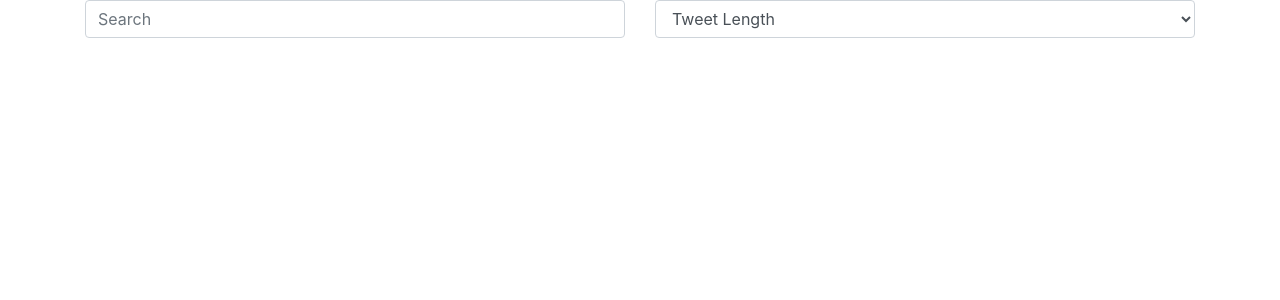
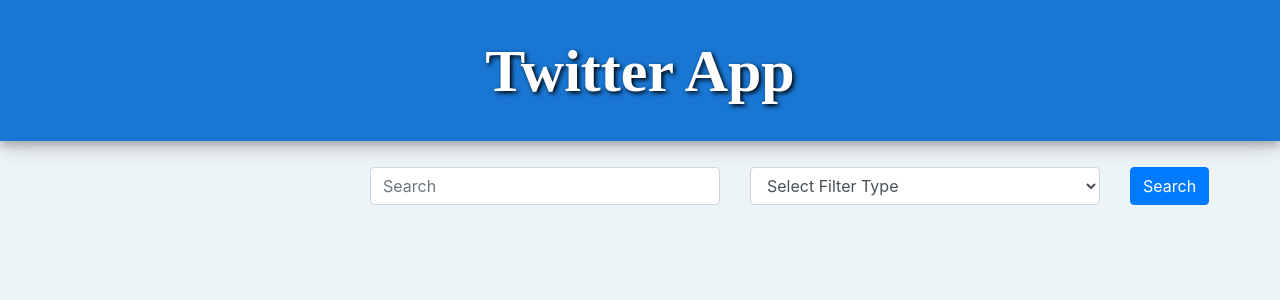
Before and after one commit to shakti97/TwitterDashboardApp, a React (Create React App) app: page / in a window 1280 px wide. Shown: the top 300 px of the page. Built offline with nearby package versions, Linux system fonts and the light colour scheme; no server answers.

Commit message:
Refactor App

```diff
--- a/src/Components/FilterTweets/FilterTweets.jsx
+++ b/src/Components/FilterTweets/FilterTweets.jsx
@@ -6,15 +6,20 @@
         <React.Fragment>
             <form>
                 <div className="form-group row">
-                    <div className="col-md-6">
+                    <div className="col-md-3"></div>
+                    <div className="col-md-4">
                         <input type="text" placeholder='Search' name='searchValue' onChange={props.handleChange} className='form-control'/>
+                        {props.clientSideValidation.includes('tweetLength') && <div className='redColor'>Must A Number for Tweet Length Filter</div>}
                     </div>
-                    <div className="col-md-6">
+                    <div className="col-md-4">
                         <select name="filterName" id="filterName" className='form-control' onChange={props.handleChange}>
-                            <option value="" defaultValue disabled>Select Filter Type</option>
+                            <option value="" defaultValue>Select Filter Type</option>
                             <option value="tweetLength">Tweet Length</option>
                             <option value="textSearch">Text Search</option>
                         </select>
+                    </div>
+                    <div className="col-md-1">
+                        <button className='btn btn-primary' onClick={props.searchTweets}>Search</button>
                     </div>
                 </div>
             </form>
--- /dev/null
+++ b/src/Container/Main.css
@@ -0,0 +1,7 @@
+.mainContainer{
+    background-color:#EDF4F8;
+    min-height: 100vh;
+}
+.redColor{
+    color : red;
+}
--- a/src/Container/Main.jsx
+++ b/src/Container/Main.jsx
@@ -1,31 +1,95 @@
 import React, { Component } from 'react';
-import Twitter from 'twitter';
 import Axios from 'axios';
 import DisplayTweet from '../Components/DisplayTweets/DisplayTweet';
 import FilterTweets from '../Components/FilterTweets/FilterTweets';
+import Header from '../Components/Header/Header';
+import './Main.css';
 
+const regexNumber=/^[0-9]+$/;
 class Main extends Component {
     constructor(props) {
         super(props);
         this.state = {
             userName : '',
+            searchValue : '',
+            filterName : '',
+            clientSideValidation : [],
             tweets : [],
             filterTweets : []
         };
     }
     handleChange=(event)=>{
         event.preventDefault();
-        var targetName=event.target.name;
         this.setState({
             [event.target.name] : event.target.value
         },()=>{
-            if(targetName==='filterName'){
-
+            console.log(this.state);
+            if(this.state.searchValue===''){
+                this.setState({
+                    filterTweets : this.state.tweets
+                })
             }
+        })
+    }
+    searchTweets=(event)=>{
+        event.preventDefault();
+        console.log('search Tweet');
+        if(this.state.filterName==='tweetLength'){
+            if(!regexNumber.test(this.state.searchValue)){
+                this.setState({
+                    clientSideValidation : ['tweetLength']
+                })
+            }
+            else{
+                console.log('Calling filter By Length');
+                this.filterByLength(this.state.searchValue);
+            }
+        }
+        if(this.state.filterName==='textSearch'){
+            this.filterByText(this.state.searchValue);
+        }
+    }
+    filterByText=(searchedText)=>{
+        var filterTweets=this.state.tweets;
+        var filteredTweets=filterTweets.filter(tweet=>{
+            if((tweet.text).includes(searchedText)){
+                return tweet;
+            }
+        })
+        this.setState({
+            filterTweets : filteredTweets
+        },()=>{
+            console.log('filter By Text',this.state.filterTweets);
+        })
+    }
+    filterByLength=(tweetLength)=>{
+        var filterTweets=this.state.tweets;
+        var filteredTweets=filterTweets.filter((tweet)=>{
+            console.log("tweet Length "+tweet.length+" search tweet length "+tweetLength );
+            if(tweet.length==tweetLength){
+                return tweet;
+            }
+        })
+        console.log('filterTweet',filteredTweets);
+        this.setState({
+            filterTweets : filteredTweets
         })
     }
     componentDidMount(){
         this.getMyServerTweets();
+    }
+    getTweetsLength=()=>{
+        var tweetsArray=[];
+        this.state.tweets.forEach(tweet=>{
+            tweet.length=(tweet.text).length;
+            tweetsArray.push(tweet);
+        })
+        this.setState({
+            tweets : tweetsArray,
+            filterTweets : tweetsArray
+        },()=>{
+            console.log(this.state.tweets);
+        })
     }
     getMyServerTweets=(userName='Shakti2397')=>{
         Axios.get('http://localhost:8080/tweets/'+userName)
@@ -36,15 +100,19 @@
                 filterTweets : response.data
             },()=>{
                 console.log(this.state.tweets);
+                this.getTweetsLength();
             })
         })
     }
     render() {
         return (
             <React.Fragment>
-                <div className="container">
-                    <FilterTweets searchValue={this.state.searchValue} filterName={this.state.filterName} handleChange={this.handleChange}/>
-                    <DisplayTweet tweets={this.state.filterTweets}/>
+                <div className="mainContainer">
+                    <Header/>
+                    <div className="container">
+                        <FilterTweets searchValue={this.state.searchValue} searchTweets={this.searchTweets} clientSideValidation={this.state.clientSideValidation} filterName={this.state.filterName} handleChange={this.handleChange}/>
+                        <DisplayTweet tweets={this.state.filterTweets}/>
+                    </div>
                 </div>
             </React.Fragment>
         );
```
